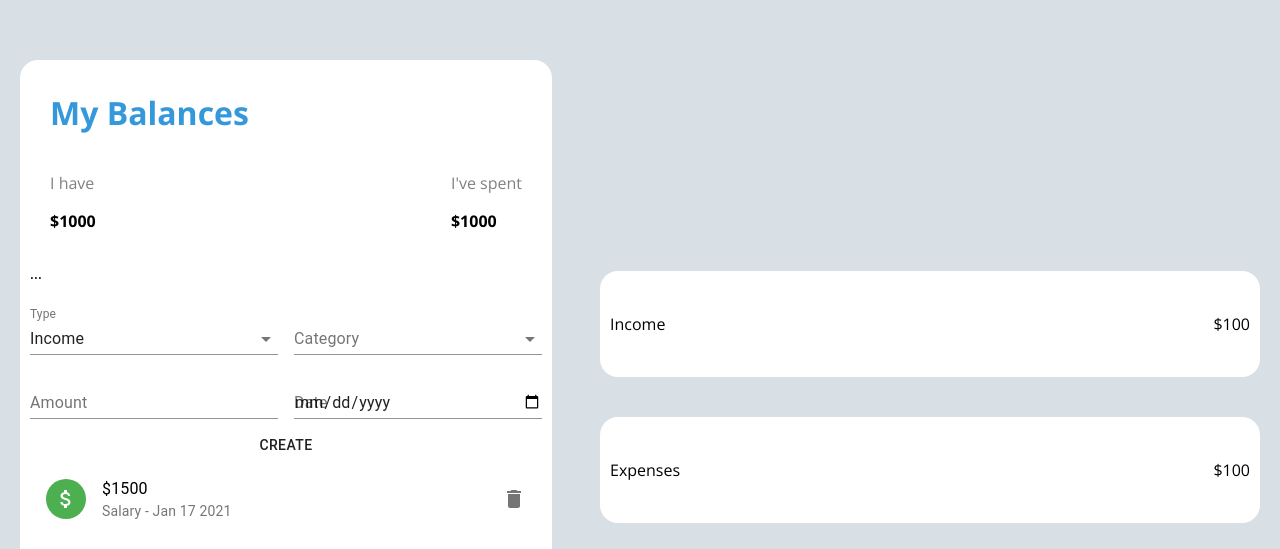
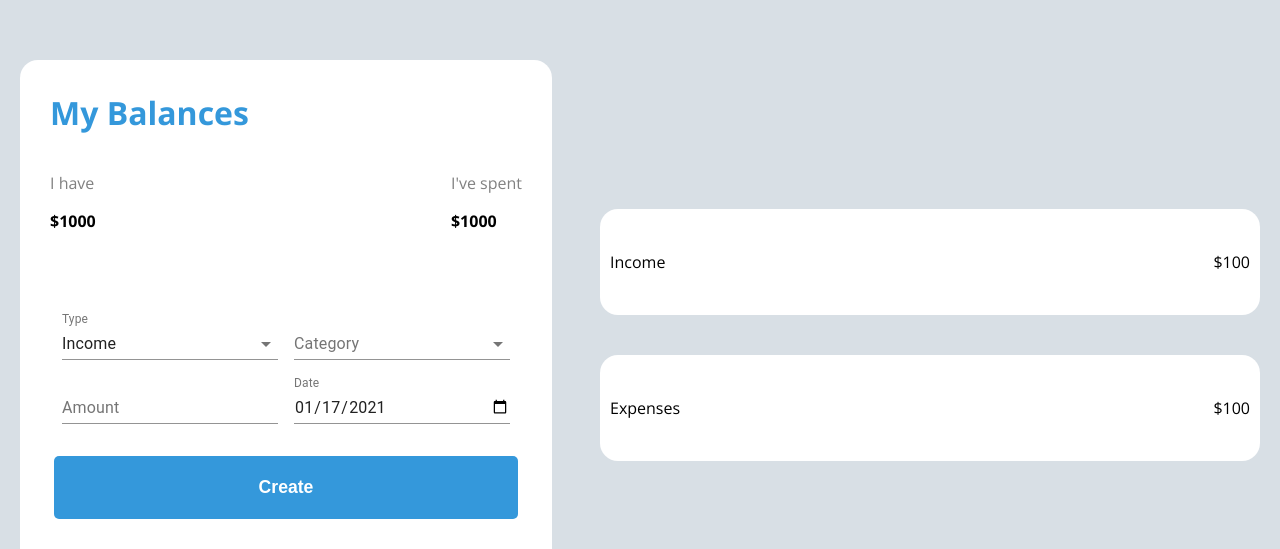
Before and after one commit to bradleyoleary/Profitry, a React (Create React App) app: page / in a window 1280 px wide. Shown: the part 360-909 px from the top of the page. Built offline with nearby package versions, Linux system fonts and the light colour scheme.

Commit message:
Date format, transactions can be deleted and added

```diff
--- a/src/components/Details/Details.jsx
+++ b/src/components/Details/Details.jsx
@@ -1,7 +1,6 @@
 import React from "react";
 import styled from "styled-components";
 import { Doughnut } from "react-chartjs-2";
-import Form from "../Main/Form/Form";
 
 const Details = ({ title }) => {
   return (
--- a/src/components/Main/Form/Form.jsx
+++ b/src/components/Main/Form/Form.jsx
@@ -1,34 +1,52 @@
-import React, { useState } from "react";
+import React, { useState, useContext } from "react";
+import styled from "styled-components";
 import {
   TextField,
-  Typography,
+  // Typography,
   Grid,
-  Button,
   FormControl,
   InputLabel,
   Select,
   MenuItem,
 } from "@material-ui/core";
-import useStyles from "./styles";
+import { MainContext } from "../../../context/context";
+import { v4 as uuidv4 } from "uuid";
+import formatDate from "../../../utils/formatDate";
+import {
+  incomeCategories,
+  expenseCategories,
+} from "../../../constants/categories";
 
 const initialState = {
   amount: "",
   category: "",
   type: "Income",
-  date: new Date(),
+  date: formatDate(new Date()),
 };
 
 const Form = () => {
-  const classes = useStyles();
   const [formData, setFormData] = useState(initialState);
-  console.group(formData);
+  const { addTransaction } = useContext(MainContext);
+
+  const createTransaction = () => {
+    const transaction = {
+      ...formData,
+      amount: Number(formData.amount),
+      id: uuidv4(),
+    };
+    addTransaction(transaction);
+    setFormData(initialState);
+  };
+
+  const selectedCategories =
+    formData.type === "Income" ? incomeCategories : expenseCategories;
 
   return (
-    <Grid container spacing={2}>
+    <Grid container spacing={2} style={{ padding: "2em" }}>
       <Grid item xs={12}>
-        <Typography align='centre' variant='subtitle2' gutterBottom>
+        {/* <Typography align='centre' variant='subtitle2' gutterBottom>
           ...
-        </Typography>
+        </Typography> */}
       </Grid>
       <Grid item xs={6}>
         <FormControl fullWidth>
@@ -51,8 +69,11 @@ const Form = () => {
             onChange={(ev) =>
               setFormData({ ...formData, category: ev.target.value })
             }>
-            <MenuItem value='business'>Business</MenuItem>
-            <MenuItem value='salary'>Salary</MenuItem>
+            {selectedCategories.map((category) => (
+              <MenuItem key={category.type} value={category.type}>
+                {category.type}
+              </MenuItem>
+            ))}
           </Select>
         </FormControl>
       </Grid>
@@ -73,12 +94,27 @@ const Form = () => {
           label='Date'
           fullWidth
           value={formData.date}
-          onChange={(ev) => setFormData({ ...formData, date: ev.target.value })}
+          onChange={(ev) =>
+            setFormData({ ...formData, date: formatDate(ev.target.value) })
+          }
         />
       </Grid>
-      <Button fullWidth>Create</Button>
+      <Button onClick={createTransaction}>Create</Button>
     </Grid>
   );
 };
 
+const Button = styled.button`
+  width: 100%;
+  background: #3498db;
+  color: white;
+  border: none;
+  padding: 1.2em;
+  margin-top: 24px;
+  font-size: 1.1em;
+  font-weight: bold;
+  border-radius: 5px;
+  cursor: pointer;
+`;
+
 export default Form;
--- a/src/components/Main/Form/styles.js
+++ /dev/null
@@ -1,12 +0,0 @@
-import { makeStyles } from "@material-ui/core/styles";
-
-export default makeStyles(() => ({
-  radioGroup: {
-    display: "flex",
-    justifyContent: "center",
-    marginBottom: "-10px",
-  },
-  button: {
-    marginTop: "20px",
-  },
-}));
--- a/src/components/Main/List/List.jsx
+++ b/src/components/Main/List/List.jsx
@@ -15,31 +15,7 @@ import { MainContext } from "../../../context/context";
 
 const List = () => {
   const classes = useStyles();
-  const { deleteTransaction } = useContext(MainContext);
-
-  const transactions = [
-    {
-      id: 1,
-      type: "Income",
-      category: "Salary",
-      amount: 1500,
-      date: "Jan 17 2021",
-    },
-    {
-      id: 2,
-      type: "Expense",
-      category: "Car",
-      amount: 50,
-      date: "Jan 17 2021",
-    },
-    {
-      id: 3,
-      type: "Expense",
-      category: "Salary",
-      amount: 50,
-      date: "Jan 17 2021",
-    },
-  ];
+  const { deleteTransaction, transactions } = useContext(MainContext);
 
   return (
     <MUIList dense={false} className={classes.list}>
@@ -66,7 +42,10 @@ const List = () => {
               secondary={`${transaction.category} - ${transaction.date}`}
             />
             <ListItemSecondaryAction>
-              <IconButton edge='end' aria-label='delete' onClick=''>
+              <IconButton
+                edge='end'
+                aria-label='delete'
+                onClick={() => deleteTransaction(transaction.id)}>
                 <Delete />
               </IconButton>
             </ListItemSecondaryAction>
--- /dev/null
+++ b/src/constants/categories.js
@@ -0,0 +1,53 @@
+//Colours for income and expenses
+const incomeColors = [
+  "#123123",
+  "#154731",
+  "#165f40",
+  "#16784f",
+  "#14915f",
+  "#10ac6e",
+  "#0bc77e",
+  "#04e38d",
+  "#00ff9d",
+];
+const expenseColors = [
+  "#b50d12",
+  "#bf2f1f",
+  "#c9452c",
+  "#d3583a",
+  "#dc6a48",
+  "#e57c58",
+  "#ee8d68",
+  "#f79d79",
+  "#ffae8a",
+];
+
+export const incomeCategories = [
+  { type: "Business", amount: 0, color: incomeColors[0] },
+  { type: "Investments", amount: 0, color: incomeColors[1] },
+  { type: "Extra income", amount: 0, color: incomeColors[2] },
+  { type: "Deposits", amount: 0, color: incomeColors[3] },
+  { type: "Lottery", amount: 0, color: incomeColors[4] },
+  { type: "Gifts", amount: 0, color: incomeColors[5] },
+  { type: "Salary", amount: 0, color: incomeColors[6] },
+  { type: "Savings", amount: 0, color: incomeColors[7] },
+  { type: "Rental income", amount: 0, color: incomeColors[8] },
+];
+
+export const expenseCategories = [
+  { type: "Bills", amount: 0, color: expenseColors[0] },
+  { type: "Car", amount: 0, color: expenseColors[1] },
+  { type: "Travel", amount: 0, color: expenseColors[2] },
+  { type: "Food", amount: 0, color: expenseColors[3] },
+  { type: "Shopping", amount: 0, color: expenseColors[4] },
+  { type: "House", amount: 0, color: expenseColors[5] },
+  { type: "Entertainment", amount: 0, color: expenseColors[6] },
+  { type: "Phone", amount: 0, color: expenseColors[8] },
+  { type: "Other", amount: 0, color: expenseColors[8] },
+];
+
+//Reset function
+export const resetCategories = () => {
+  incomeCategories.forEach((c) => (c.amount = 0));
+  expenseCategories.forEach((c) => (c.amount = 0));
+};
--- a/src/context/context.js
+++ b/src/context/context.js
@@ -15,8 +15,11 @@ export const Provider = ({ children }) => {
   const addTransaction = (transaction) =>
     dispatch({ type: "ADD_TRANSACTION", payload: transaction });
 
+  console.log(transactions);
+
   return (
-    <MainContext.Provider value={{ deleteTransaction, addTransaction }}>
+    <MainContext.Provider
+      value={{ deleteTransaction, addTransaction, transactions }}>
       {children}
     </MainContext.Provider>
   );
--- /dev/null
+++ b/src/utils/formatDate.js
@@ -0,0 +1,18 @@
+const formatDate = (date) => {
+  const d = new Date(date);
+  let month = `${d.getMonth() + 1}`;
+  const day = `${d.getDate()}`;
+  const year = d.getFullYear();
+
+  if (month.length < 2) {
+    month = `0${month}`;
+  }
+
+  if (day.length < 2) {
+    day = `0${day}`;
+  }
+
+  return [year, month, day].join("-");
+};
+
+export default formatDate;
```
